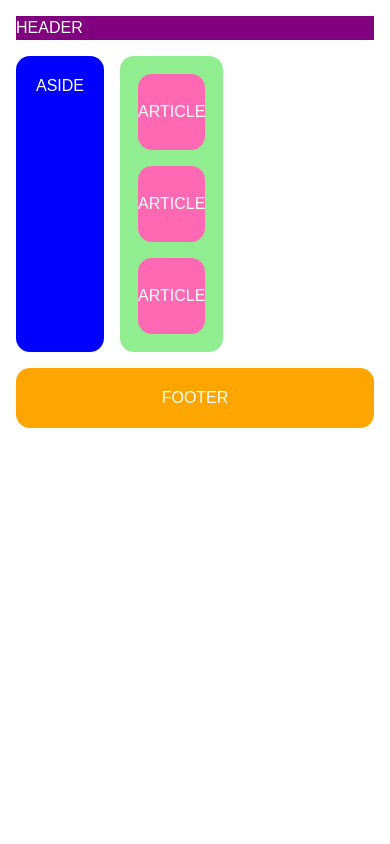
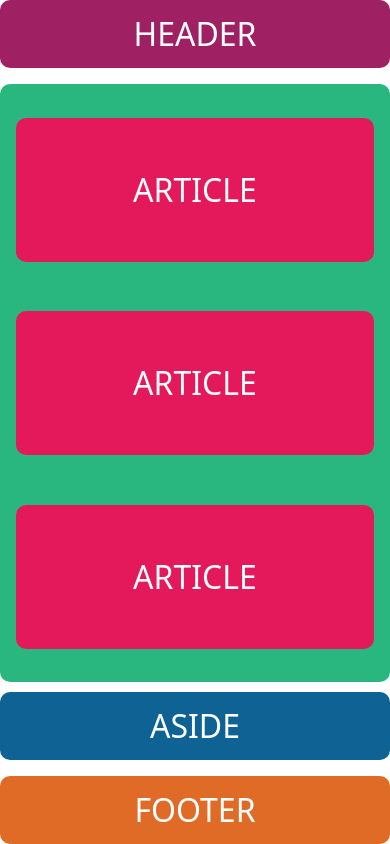
Before and after one commit to karenenderle/flexbox-wireframe-practice, a plain HTML site: page index.html in a window 390 px wide. Drawn offline with Linux system fonts and the light colour scheme.

Commit message:
Update HTML and CSS and include media query to make wireframe responsive

```diff
--- a/css/style.css
+++ b/css/style.css
@@ -1,68 +1,71 @@
 body {
-    margin: 0;
-    font-family: Arial, Helvetica, sans-serif;
-}
-
-.page {
-    max-width: 880px;
-    margin: 0 auto;
-    padding: 16px;
+    max-width: 1200px;
+    font-size: 2rem;
+    color: white;
     display: flex;
     flex-direction: column;
-    gap: 16px;
-}
-
-.card {
-    color: white;
-    text-align: center;
-    padding: 18px 20px;
-    border-radius: 14px;
+    margin: 0 auto;
+    gap: 1rem;
 }
 
 .header {
-    background-color: purple;
-    color: white;
+    background-color: #9f2063;
+    text-align: center;
+    border-radius: 10px;
+    padding: 10px;
 }
 
-.footer {
-    background-color: orange;
-    color: white;
+.flex-container {
+    display: flex;
+    flex-direction: column;
+    flex: 1;
+    gap: 10px;
 }
 
-.row {
+.main {
+    background-color: #2ab77f;
     display: flex;
-    flex-wrap: wrap-reverse;
-    justify-content: flex-start;
-    gap: 16px;
+    flex-direction: column;
+    flex: 1;
+    justify-content: space-evenly;
+    border-radius: 10px;
 }
 
-.content {
-    background: lightgreen;
-    padding: 18px;
-    border-radius: 14px;
+.article {
+    background-color: #e4195b;
+    margin: 1rem;
+    padding: 3rem;
+    text-align: center;
+    border-radius: 10px;
 }
 
 .aside {
-    background: blue;
-    min-height: 56px;
-    border-radius: 14px;
-    order: -1;
+    background-color: #0e6394;
+    text-align: center;
+    border-radius: 10px;
+    padding: 10px;
 }
 
-.articles {
-    display: flex;
-    flex-direction: column;
-    gap: 16px;
+.footer{
+    background-color: #e06b26;
+    text-align: center;
+    border-radius: 10px;
+    padding: 10px;
 }
 
-.articles {
-    display: flex;
-    flex-direction: column;
-    gap: 16px;
+@media (width > 800px) {
+    .flex-container {
+        flex-direction: row-reverse;
+    }
+
+    .aside {
+        display: flex;
+        width: 30%;
+        justify-content: center;
+        align-items: center;
+    }
+
+    .main {
+        width: 70%;
+    }
 }
-
-.pill {
-    background: hotpink;
-    padding: 26px 0;
-    border-radius: 14px;
-}
--- a/index.html
+++ b/index.html
@@ -9,22 +9,22 @@
 </head>
 
 <body>
-  <div class="page">
-    <header class="header">HEADER</header>
+  <header class="header">HEADER</header>
 
-  <div class="row">
-    <main class="card content">
-      <div class="articles">
-        <div class="pill">ARTICLE</div>
-        <div class="pill">ARTICLE</div>
-        <div class="pill">ARTICLE</div>
-      </div>
+  <div class="flex-container">
+    <main class="main">
+      <article class="article"><p class="text">ARTICLE</p></article>
+      <article class="article"><p class="text">ARTICLE</p></article>
+      <article class="article"><p class="text">ARTICLE</p></article>
     </main>
 
-    <aside class="card aside">ASIDE</aside>
+    <aside class="aside">
+      <p class="text">ASIDE</p>
+    </aside>
   </div>
 
-    <footer class="card footer">FOOTER</footer>
-  </div>
+  <footer class="footer">
+    <p class="text">FOOTER</p>
+  </footer>
 </body>
 </html>
```
